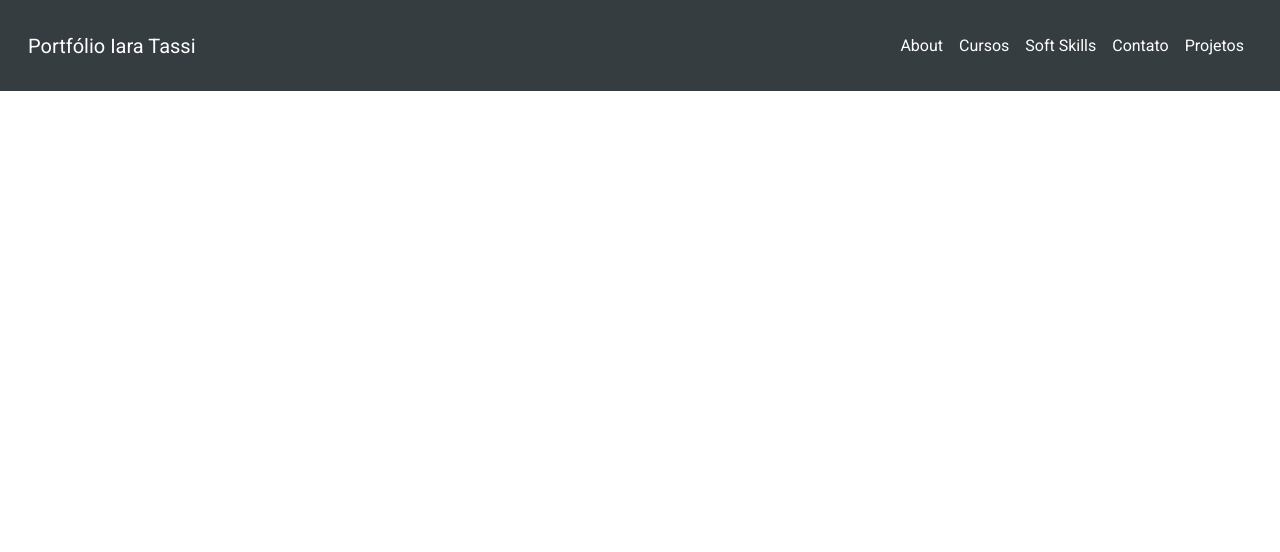
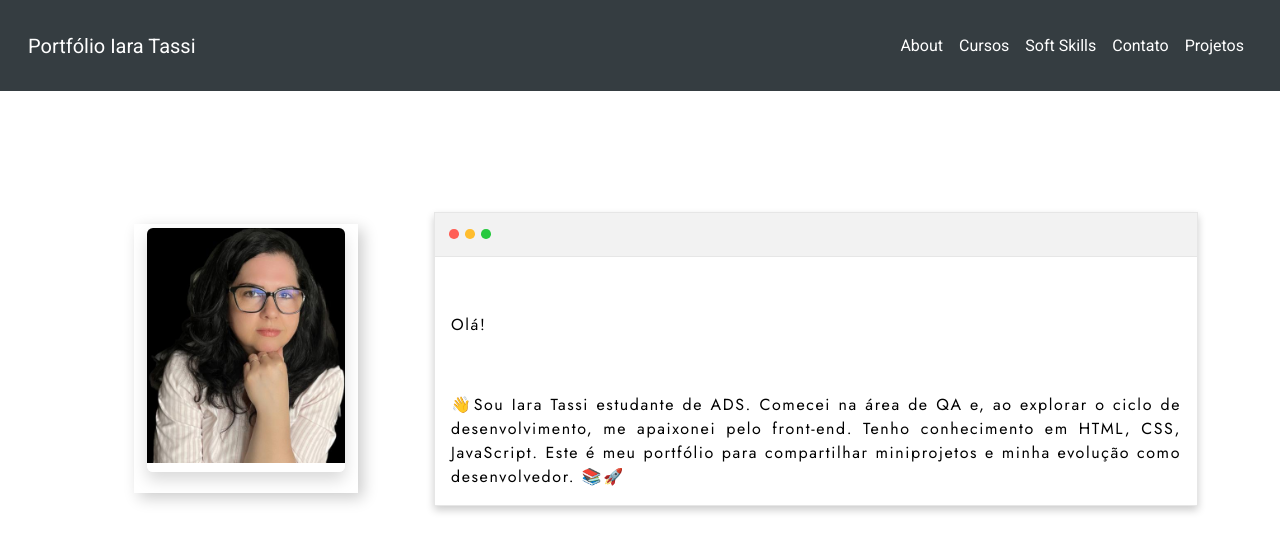
Before and after one commit to IaraTassi/newPortfolio, a React (Vite) app: page / in a window 1280 px wide. Shown: the top 552 px of the page. Built offline with nearby package versions, Linux system fonts and the light colour scheme.

Commit message:
Adicionando About.tsx e About.css

```diff
--- a/src/App.tsx
+++ b/src/App.tsx
@@ -1,10 +1,12 @@
 import "bootstrap/dist/js/bootstrap.bundle.min.js";
 import Navbar from "./components/Navbar/Navbar";
+import About from "./components/About/About";
 
 function App() {
   return (
     <div>
       <Navbar />
+      <About />
     </div>
   );
 }
--- /dev/null
+++ b/src/components/About/About.css
@@ -0,0 +1,118 @@
+#about-area {
+  display: flex;
+  flex-direction: row;
+  justify-content: center;
+  align-items: center;
+}
+
+#about-area .container {
+  display: flex;
+  flex-wrap: wrap;
+}
+
+.col-md-4 {
+  width: 14rem;
+  height: auto;
+  border: 1px solid #fff;
+  padding-top: 0.2rem;
+  box-shadow: 0.3rem 0.3rem 0.9rem rgba(0, 0, 0, 0.2);
+  margin: 4rem;
+  padding-bottom: 1.25rem;
+}
+
+.col-md-4 img {
+  width: 14rem;
+  border-bottom: 0.6rem solid #fff;
+  border-radius: 50%;
+}
+
+.mac-card {
+  background-color: #fff;
+  box-shadow: 0 0.25rem 0.5rem rgba(0, 0, 0, 0.2);
+  overflow: hidden;
+  padding-bottom: 1rem;
+  border: 1px solid #e6e6e6;
+  display: block;
+  margin: 0 auto;
+}
+
+.mac-card-header {
+  background-color: #f2f2f2;
+  padding: 0.8rem 0.7rem;
+  box-sizing: border-box;
+  display: flex;
+  border-bottom: 1px solid #e6e6e6;
+}
+
+.mac-btn.red {
+  background-color: #ff5f56;
+}
+
+.mac-btn.yellow {
+  background-color: #ffbd2e;
+}
+
+.mac-btn.green {
+  background-color: #27c93f;
+}
+
+.mac-btn {
+  width: 0.6rem;
+  height: 0.6rem;
+  margin: 0.25rem 0.2rem;
+  border-radius: 50%;
+  display: inline-block;
+}
+
+.mac-card-body p {
+  font-family: "Jost", sans-serif;
+  font-size: 1rem;
+  text-align: justify;
+  letter-spacing: 0.1rem;
+  margin: 3rem 0.5rem 0 0.5rem;
+  margin-bottom: 0;
+  padding: 0.5rem;
+  margin-bottom: 0;
+  padding-bottom: 0;
+  color: #000;
+}
+
+/* Estilo responsivo para telas grandes (acima de 1200px) */
+@media (max-width: 1398px) and (min-width: 669px) {
+  #about-area .container {
+    display: flex;
+    flex-direction: row;
+    justify-content: space-between;
+  }
+
+  .col-md-4 {
+    width: 14rem;
+  }
+
+  .col-md-8 {
+    width: auto;
+    flex: 1;
+  }
+}
+
+@media (max-width: 668px) {
+  #about-area .container {
+    flex-direction: column;
+  }
+
+  .col-md-4 {
+    width: 14rem;
+    text-align: center;
+    margin: auto;
+    margin-bottom: 1.5rem;
+  }
+
+  #about-area .col-md-8 {
+    width: auto;
+    text-align: center;
+  }
+
+  .img-fluid {
+    margin-bottom: 1.5rem;
+  }
+}
--- /dev/null
+++ b/src/components/About/About.tsx
@@ -0,0 +1,44 @@
+import React from "react";
+
+const About: React.FC = () => {
+  return (
+    <div id="about-area">
+      <div className="container">
+        <div className="row align-items-center">
+          <div className="col-md-4">
+            <img
+              className="img-fluid rounded shadow"
+              src="src/assets/image-iaraTassi.jpeg"
+              alt="Imagem"
+            />
+            <div className="caption">{}</div>
+          </div>
+
+          <div className="col-md-8">
+            <div className="mac-card">
+              <div className="mac-card-header">
+                <span className="mac-btn red"></span>
+                <span className="mac-btn yellow"></span>
+                <span className="mac-btn green"></span>
+              </div>
+              <div className="mac-card-body">
+                <p>Olá!</p>
+                <p>
+                  👋Sou Iara Tassi estudante de ADS. Comecei na área de QA e, ao
+                  explorar o ciclo de desenvolvimento, me apaixonei pelo
+                  front-end. Tenho conhecimento em HTML, CSS, JavaScript. Este é
+                  meu portfólio para compartilhar miniprojetos e minha evolução
+                  como desenvolvedor. 📚🚀
+                </p>
+
+                <div className="mac-icons"></div>
+              </div>
+            </div>
+          </div>
+        </div>
+      </div>
+    </div>
+  );
+};
+
+export default About;
--- a/src/components/Navbar/Navbar.tsx
+++ b/src/components/Navbar/Navbar.tsx
@@ -44,12 +44,12 @@ const Navbar: React.FC = () => {
               </a>
             </li>
             <li className="nav-item">
-              <a className="nav-link" id="contact-menu" href="#">
+              <a className="nav-link" id="contact-menu" href="#contact-area">
                 Contato
               </a>
             </li>
             <li className="nav-item">
-              <a className="nav-link" id="project-menu" href="#">
+              <a className="nav-link" id="project-menu" href="#project-area">
                 Projetos
               </a>
             </li>
--- a/src/main.tsx
+++ b/src/main.tsx
@@ -3,6 +3,7 @@ import "./App.css";
 import { StrictMode } from "react";
 import { createRoot } from "react-dom/client";
 import "./components/Navbar/Navbar.css";
+import "./components/About/About.css";
 
 import App from "./App";
 
```
Also changed, not shown: src/assets/image-iaraTassi.jpeg (added).
